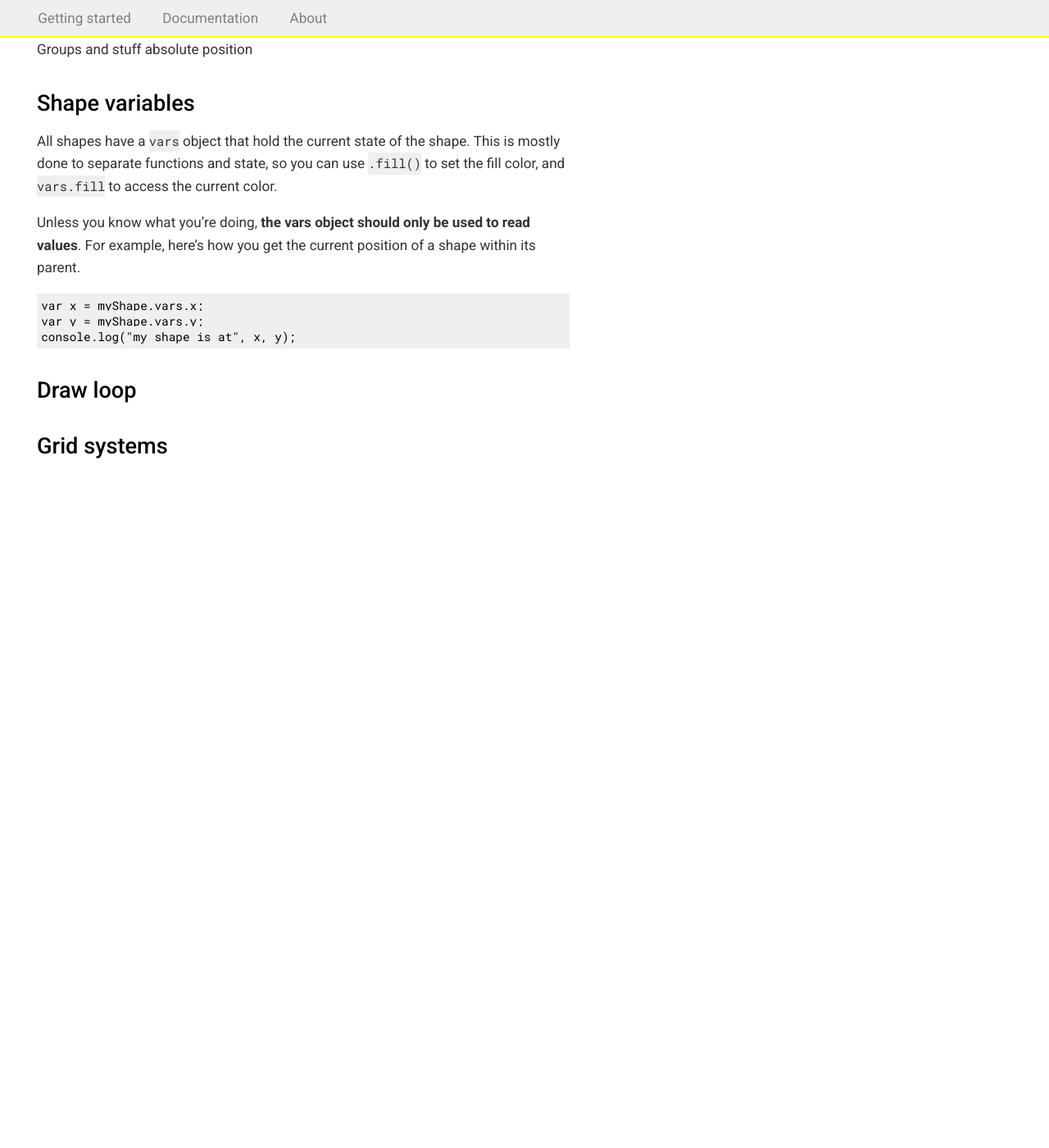
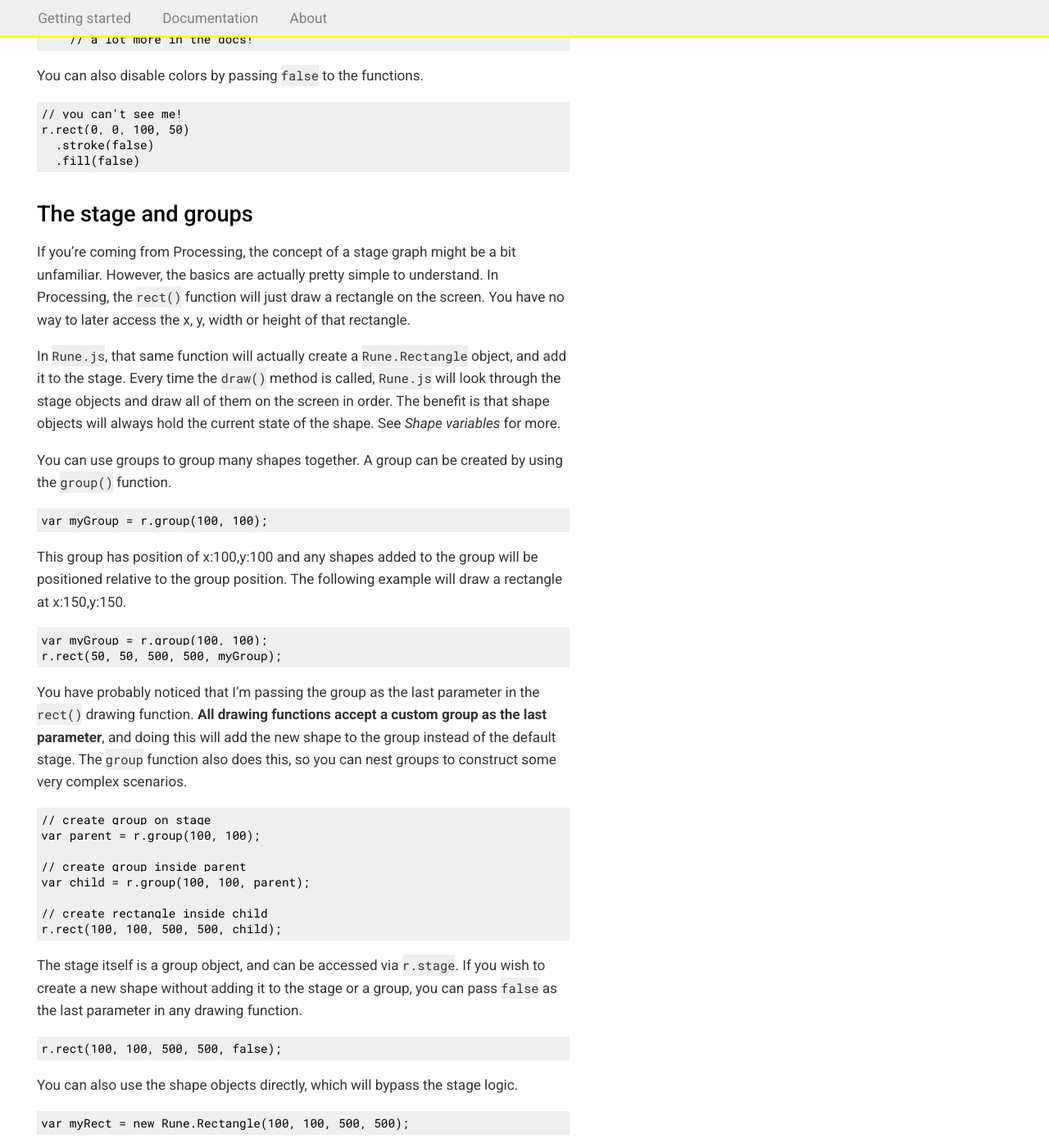
Before and after one commit to runemadsen/rune.js, a Jekyll site: the page built from index.md, in a window 1280 px wide and 1400 px high, scrolled down 5016 px. Shown: the whole window at 82% size. Built offline with Jekyll 4.4.1, drawn with Linux system fonts in a browser that asks for light colours; nearby versions of some CDN libraries; comment, search, counter and statistics services are not loaded; before the commit the page ends 5646 px from its top, so only the background shows below that; some of the changed text lies outside the part shown.

Commit message:
more documentation

````diff
--- a/_config.yml
+++ b/_config.yml
@@ -3,7 +3,7 @@ title: Rune.js
 email: rune@runemadsen.com
 description: > # this means to ignore newlines until "baseurl:"
   A JavaScript library for programming graphic design systems with SVG
-baseurl: "/rune.js/"
+baseurl: ""
 url: "http://runemadsen.github.io"
 twitter_username: runemadsen
 github_username:  runemadsen
--- a/_sass/_fonts.scss
+++ b/_sass/_fonts.scss
@@ -37,6 +37,11 @@ h4 code {
   font-size: 1.1em;
 }
 
+a {
+  color: #E48B37;
+  text-decoration: none;
+}
+
 // Body
 // --------------------------------------------------------
 
--- a/index.md
+++ b/index.md
@@ -50,6 +50,10 @@ var r = new Rune({
   width: 500,
   height: 400
 });
+
+// put code here
+
+r.draw();
 ```
 
 If you open the HTML file in your browser, you will see a blank page, as we haven't called any drawing functions yet. Add the following code to `sketch.js` and refresh your browser.
@@ -121,9 +125,13 @@ Polygons are important because most shapes can be converted to polygons by using
 
 The path is the most complex shape, as it can consist of multiple subpaths made up of straight lines or bezier curves. Paths can also be open, and fill rules can be used to subtract one subpath from another, to create very complex shapes.
 
-MORE
+Paths have four main methods. `moveTo` to start a new subpath, `lineTo` to create a line in the current subpath, `curveTo` to create a bezier curve in the current subpath, and `closePath` to make a straight line to the beginning of the current subpath.
+
+DRAW OBJECT WITH BEZIER CURVES
 
 fillrule
+
+If have debug mode enabled, the path outline and bezier controld points will be drawn on the screen for reference.
 
 
 ### Moving shapes
@@ -212,14 +220,55 @@ r.rect(0, 0, 100, 50)
 
 ### The stage and groups
 
-Groups and stuff
-absolute position
+If you're coming from Processing, the concept of a stage graph might be a bit unfamiliar. However, the basics are actually pretty simple to understand. In Processing, the `rect()` function will just draw a rectangle on the screen. You have no way to later access the x, y, width or height of that rectangle.
+
+In `Rune.js`, that same function will actually create a `Rune.Rectangle` object, and add it to the stage. Every time the `draw()` method is called, `Rune.js` will look through the stage objects and draw all of them on the screen in order. The benefit is that shape objects will always hold the current state of the shape. See *Shape variables* for more.
+
+You can use groups to group many shapes together. A group can be created by using the `group()` function.
+
+```js
+var myGroup = r.group(100, 100);
+```
+
+This group has position of x:100,y:100 and any shapes added to the group will be positioned relative to the group position. The following example will draw a rectangle at x:150,y:150.
+
+```js
+var myGroup = r.group(100, 100);
+r.rect(50, 50, 500, 500, myGroup);
+```
+
+You have probably noticed that I'm passing the group as the last parameter in the `rect()` drawing function. **All drawing functions accept a custom group as the last parameter**, and doing this will add the new shape to the group instead of the default stage. The `group` function also does this, so you can nest groups to construct some very complex scenarios.
+
+```js
+// create group on stage
+var parent = r.group(100, 100);
+
+// create group inside parent
+var child = r.group(100, 100, parent);
+
+// create rectangle inside child
+r.rect(100, 100, 500, 500, child);
+```
+
+The stage itself is a group object, and can be accessed via `r.stage`. If you wish to create a new shape without adding it to the stage or a group, you can pass `false` as the last parameter in any drawing function.
+
+```js
+r.rect(100, 100, 500, 500, false);
+```
+
+You can also use the shape objects directly, which will bypass the stage logic.
+
+```js
+var myRect = new Rune.Rectangle(100, 100, 500, 500);
+```
+
+Groups have `move` and `rotate` functions like shapes. See the [documentation](documentation.html) for more info.
 
 ### Shape variables
 
 All shapes have a `vars` object that hold the current state of the shape. This is mostly done to separate functions and state, so you can use `.fill()` to set the fill color, and `vars.fill` to access the current color.
 
-Unless you know what you're doing, **the vars object should only be used to read values**. For example, here's how you get the current position of a shape within its parent.
+You can use this `vars` object to get information about the shape. For example, here's how you get the current position of a shape.
 
 ```js
 var x = myShape.vars.x;
@@ -227,6 +276,88 @@ var y = myShape.vars.y;
 console.log("my shape is at", x, y);
 ```
 
+Unless you know what you're doing, **the vars object should only be used to read values**. For example, here's how you get the current position of a shape within its parent.
+
 ### Draw loop
 
+`Rune.js` has a built-in draw event that by default is fired 60 times a second. So moving a rectangle across the screen 1px at the time is as simple as this.
+
+```js
+var rectangle = r.rect(0, 0, 100, 50);
+
+r.on('draw', function() {
+  rectangle.move(1, 0, true);
+});
+```
+
+It's very important to understand the difference between the code above that moves a single rectangle object, and the code below which adds a new rectangle to the stage on every frame.
+
+```js
+var x = 0;
+
+r.on('draw', function() {
+  r.rectangle(x, 0, 100, 50);
+  x++;
+});
+```
+
+You can change the framerate by passing in the `frameRate` parameter when creating your `Rune.js` instance:
+
+```js
+var r = new Rune({ frameRate: 10 })
+```
+
 ### Grid systems
+
+Designers often use different types of grid systems to lay out shapes on a page. `Rune.js` comes with a built-in grid object that can be used to create most types of grid, and because grids are a part of the stage graph, shapes can be added to the grid columns and rows.
+
+Grids are very flexible, and can be created using a combination of parameters. Here's a simple grid created based on the full width of the grid.
+
+```js
+var grid = r.grid({
+  x: 10,
+  y: 10,
+  width: 500,
+  height: 500,
+  gutter: 10,
+  columns: 10,
+  rows: 2
+});
+```
+
+You can also create a grid by specifying the module height and width instead. The code below will create the exact same grid as the code above.
+
+```js
+var grid = r.grid({
+  x: 10,
+  y: 10,
+  moduleWidth: 50,
+  moduleHeight: 500,
+  gutter: 10,
+  columns: 3,
+  rows: 2
+});
+```
+
+You can also replace `gutter` with `gutterWidth` and `gutterHeight` if you need specific control over the module spacing.
+
+A grid object is just a collection of groups with their locations based on the specified grid measurements. You can add shapes to the module groups with the `add()` function.
+
+```js
+var rect = r.rect(100, 100, 500, 500, false);
+
+// add rectangle to first column, second row
+grid.add(rect, 1, 2);
+```
+
+Grids have `.move` and `.rotate` functions to move all shapes in the grid.
+
+If you have debug mode enabled, the grid modules will be drawn on the screen for reference.
+
+### Debug mode
+
+You can enable debug mode when creating a `Rune.js` instance.
+
+```js
+var r = new Rune({ debug: true });
+```
````
Also changed, not shown: other parts of index.md (+2 -2 lines).
